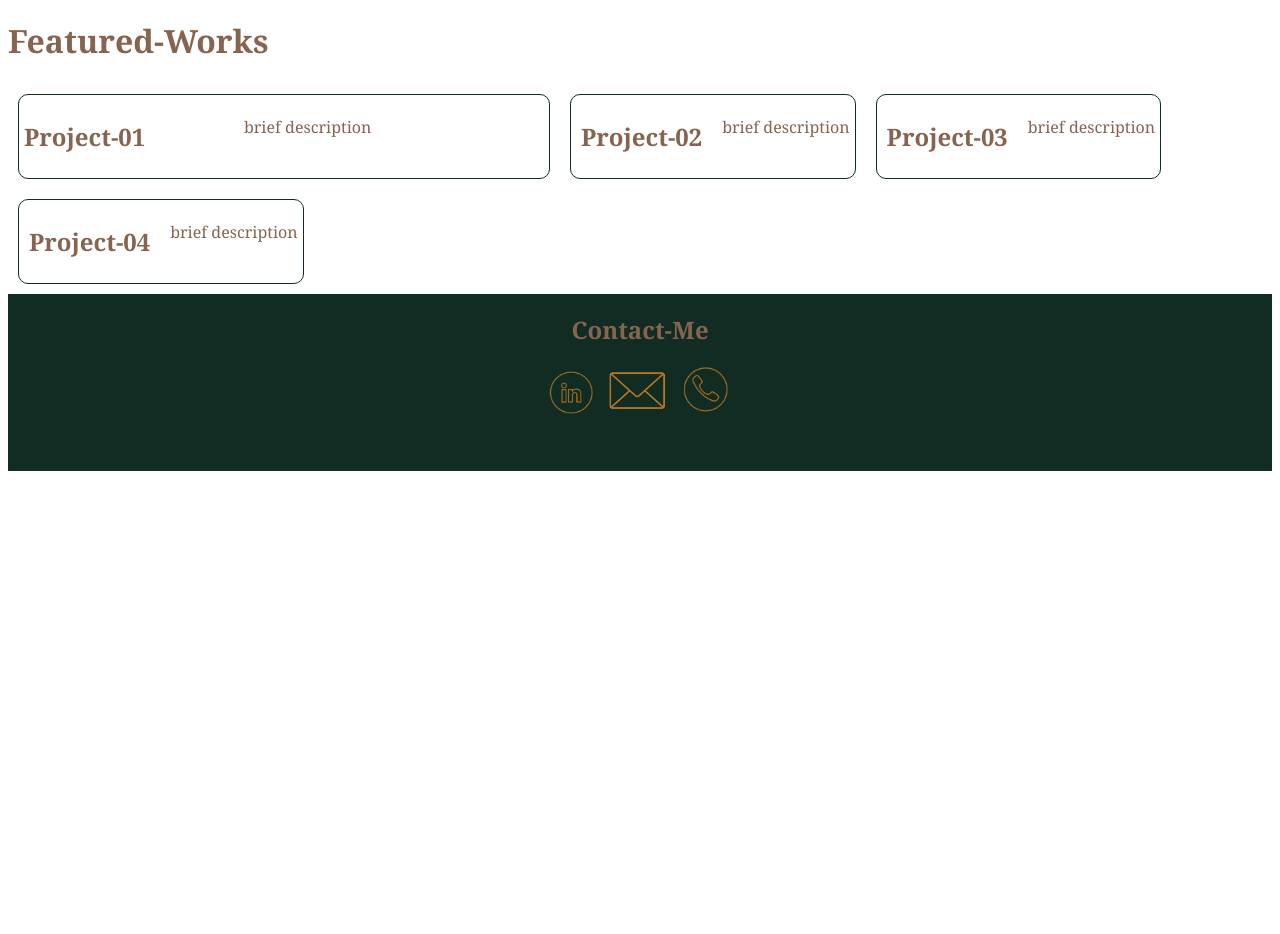
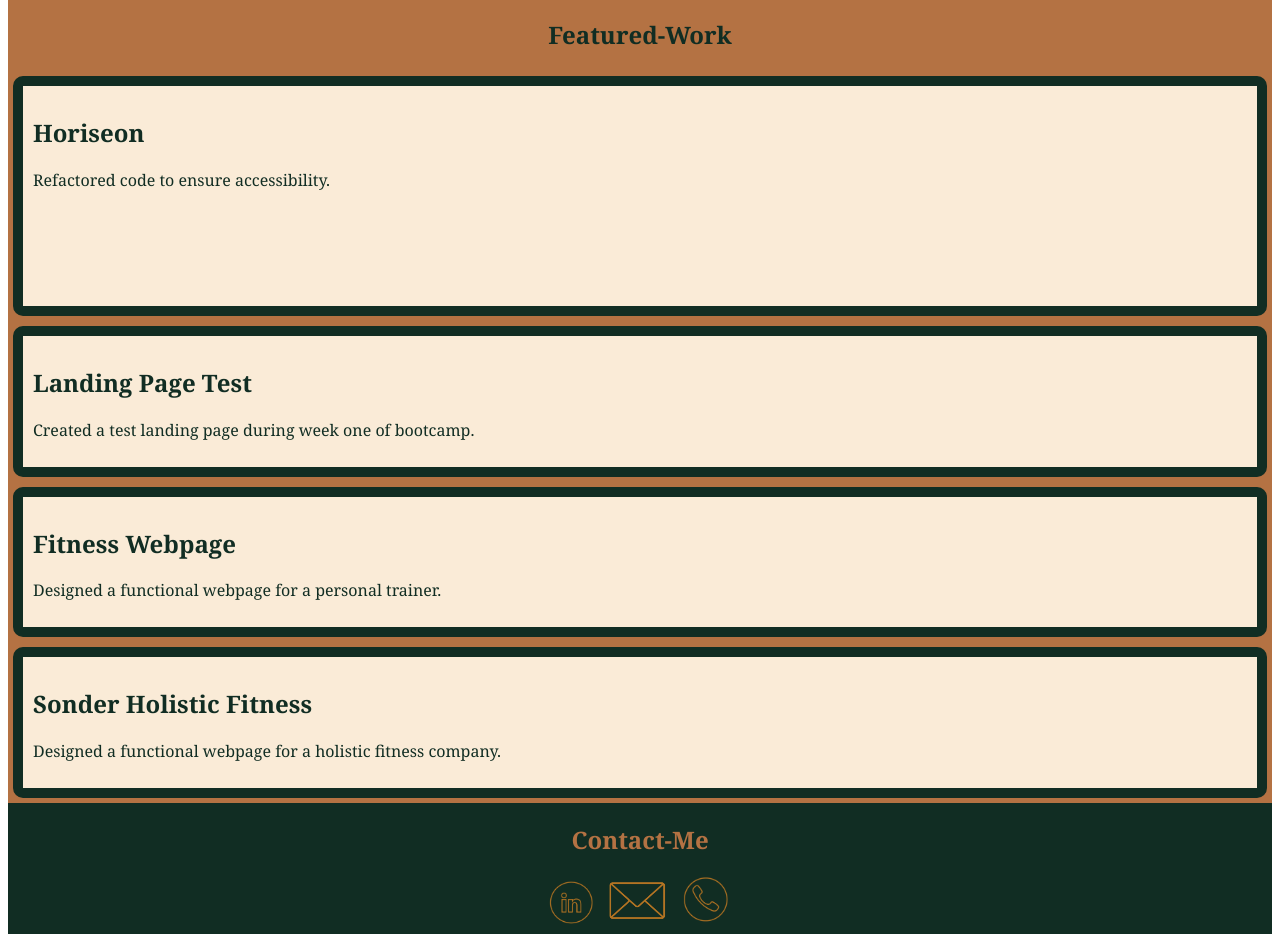
Before and after one commit to MerelJac/portfolio, a plain HTML site: page index.html in a window 1280 px wide. Shown: the part 522-1456 px from the top of the page. Before the commit the page ends 1001 px from the top, so only its background shows below. Drawn offline with Linux system fonts and the light colour scheme.

Commit message:
added links to featured-works section and improved styling

```diff
--- a/assets/style.css
+++ b/assets/style.css
@@ -3,10 +3,6 @@
 }
  :root {
     --background-color: #86644f;
- }
-
- h1, h2, h3, h4, p {
-    color: #86644f;
  }
 
  header {
@@ -24,7 +20,6 @@ header {
     background-color: #7e7a73;
 }
 
-
 header ul a {
     text-decoration: none;
     color: #86644f;
@@ -38,10 +33,11 @@ header ul {
 }
 
 #featured-work {
-    min-height: 100%;
+    background-color: #b47243;
+    color: #112d23;
     display: flex;
     flex-wrap: wrap;
-    flex-direction: row;
+    flex-direction: column;
 }
 
 
@@ -74,7 +70,6 @@ header ul {
 
 }
 
-
 #portrait {
     max-width: 200px;
     max-height: 200px;
@@ -87,19 +82,9 @@ header ul {
     display: inline;
 }
 
-.featured-projects-containers {
-    border: #112d23 solid 1px;
-    margin: 10px;
-    display: grid;
-    grid-template-columns: 200px 300px;
-    grid-row: auto auto;
-    grid-column-gap: 20px;
-    text-align:left block;
-    border-radius: 10px;
-    padding: 5px;
+#FW-color {
     color: #112d23;
-    flex-direction: column;
-
+    text-align: center;
 }
 
 #featured-work-styling {
@@ -107,6 +92,14 @@ header ul {
     justify-content: center;
     flex-direction: row;
     padding-left: 10px;
+    align-items: center;
+    justify-content: center;
+    min-width: 50%;
+}
+
+#projects-box-01 {
+background-color: antiquewhite;
+height: 200px;
 }
 
 footer {
@@ -117,13 +110,28 @@ footer {
     margin-left: 2vw;
 }
 
+.link-external {
+    text-decoration: none;
+    color: #112d23;
+}
+
 #link:hover {
     text-decoration: underline solid #b47243;
 }
 
-.featured-projects-containers:hover {
-    background-color: #112d23;
+.featured-styling-box {
+    border: #112d23 solid 10px;
+    border-radius: 10px;
+    padding: 10px;
+    margin: 5px;
+    color: #112d23;
+    display: inline-flex;
+    flex-wrap: wrap;
+    flex-direction: column;
+    background-color: antiquewhite;
 }
+
+
 
 
 #landing-section {
@@ -157,14 +165,20 @@ footer {
    #icons img {
     max-height: 50px;
 }
+
+
+#projects-box-01 {
+    url(https://mereljac.github.io/module-01/);
+}
+/* not a working link */
+
+.featured-styling-box:hover {
+    opacity: .75;
+}
+
 @media screen and (max-width: 768px) {
     #landing-section h2 {
         max-width: 200px;}
     #landing-section p {
         max-width: 200px;
     }}
-
-/* .featured-work-styling-01 {
-    display: flex;
-    flex-grow: 2;
-} */
--- a/index.html
+++ b/index.html
@@ -20,34 +20,37 @@
 
 <section id="about-me-section">
   <h2>Hi, my name is Merel & I like to code.</h2>
-  <p>Please check out my portfolio then contact me to collaborate on bringing your ideas to life!</p>
+  <p style="color: #86644f;">Please check out my portfolio then contact me to collaborate on bringing your ideas to life!</p>
 </section>
 </div>
 
-<h1>Featured-Works</h1>
-  <section id="featured-work" class="featured-work">
-      <div id="featured-work-styling-01" class="featured-projects-containers">
-        <h2>Project-01</h2>
-        <p>brief description</p>
-      </div>
-      <div id="featured-work-styling" class="featured-projects-containers">
-        <h2>Project-02</h2>
-        <p>brief description</p>
-      </div>
-      <div id="featured-work-styling" class="featured-projects-containers">
-        <h2>Project-03</h2>
-        <p>brief description</p>
-      </div>
-      <div id="featured-work-styling" class="featured-projects-containers">
-        <h2>Project-04</h2>
-        <p>brief description</p>
-      </div>
+  <section id="featured-work">
+    <h1 id="FW-color">Featured-Work</h1>
+
+   <div id=projects-box-01 class="featured-styling-box">
+    <a href="https://mereljac.github.io/module-01/" class="link-external">
+      <h2>Horiseon</h2>
+      <p>Refactored code to ensure accessibility.</p>
+    </a></div>
+    <div class="featured-styling-box">
+    <a href="https://mereljac.github.io/my-landing-page-test/" class="link-external">
+      <h2>Landing Page Test</h2>
+      <p>Created a test landing page during week one of bootcamp.</p>
+    </div>
+    <div class="featured-styling-box">
+      <a href="https://coachmerel.com" class="link-external">
+      <h2>Fitness Webpage</h2>
+      <p>Designed a functional webpage for a personal trainer.</p>
+    </div>
+    <div class="featured-styling-box">
+    <a href="https://tosonder.com" class="link-external">
+      <h2>Sonder Holistic Fitness</h2>
+      <p>Designed a functional webpage for a holistic fitness company.</p>
+    </div>
   </section>
 
-
-
   <section id="contact-me" class="contact-me">
-    <h2>Contact-Me</h2>
+    <h2 style="color: #b47243;">Contact-Me</h2>
     <div id="icons">
       <a href="https://www.linkedin.com/in/merel-jacobs-3bb993149/"><img src="./assets/images/linkedin-icon.png" alt="linkedin-icon"></a>
       <a href="mailto:merel.burleigh@gmail.com"><img src="./assets/images/email-icon.png" alt="email-icon"></a>
```
